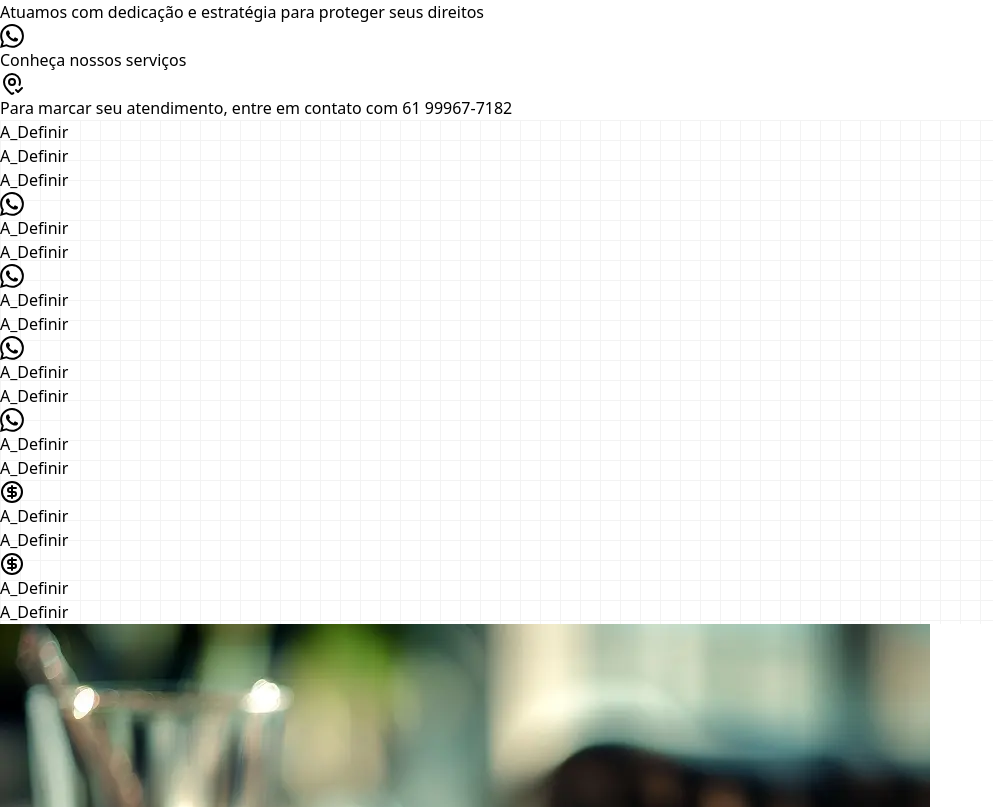
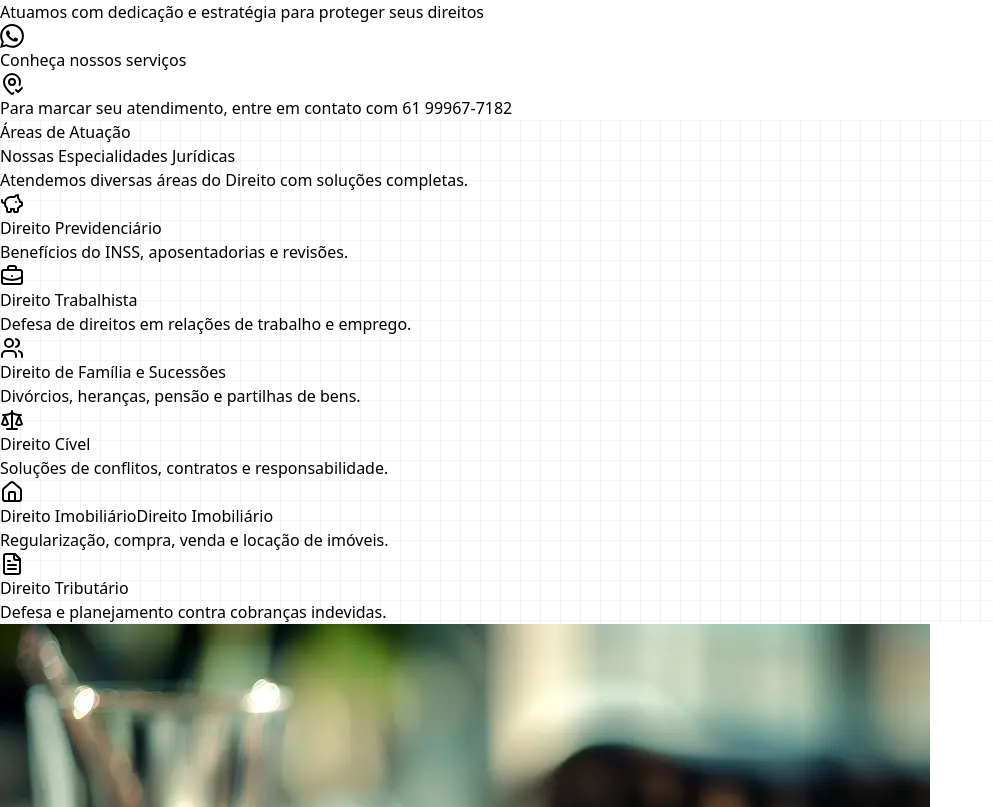
Before and after one commit to Paper-Street-Softwares/LP-Lemarias-Rocha, a React (Vite) app: page / in a window 1280 px wide. Shown: the part 503-1310 px from the top of the page, without its empty margins (0-993 px from the left). Built offline with nearby package versions, Linux system fonts and the light colour scheme; a web font is replaced by a local one.

Commit message:
fix: Features

```diff
--- a/src/content/content.jsx
+++ b/src/content/content.jsx
@@ -212,11 +212,17 @@ const content = {
             xmlns="http://www.w3.org/2000/svg"
             width="24"
             height="24"
-            fill="currentColor"
-            className="bi bi-whatsapp"
-            viewBox="0 0 16 16"
+            viewBox="0 0 24 24"
+            fill="none"
+            stroke="currentColor"
+            stroke-width="2"
+            stroke-linecap="round"
+            stroke-linejoin="round"
+            class="lucide lucide-piggy-bank-icon lucide-piggy-bank"
           >
-            <path d="M13.601 2.326A7.85 7.85 0 0 0 7.994 0C3.627 0 .068 3.558.064 7.926c0 1.399.366 2.76 1.057 3.965L0 16l4.204-1.102a7.9 7.9 0 0 0 3.79.965h.004c4.368 0 7.926-3.558 7.93-7.93A7.9 7.9 0 0 0 13.6 2.326zM7.994 14.521a6.6 6.6 0 0 1-3.356-.92l-.24-.144-2.494.654.666-2.433-.156-.251a6.56 6.56 0 0 1-1.007-3.505c0-3.626 2.957-6.584 6.591-6.584a6.56 6.56 0 0 1 4.66 1.931 6.56 6.56 0 0 1 1.928 4.66c-.004 3.639-2.961 6.592-6.592 6.592m3.615-4.934c-.197-.099-1.17-.578-1.353-.646-.182-.065-.315-.099-.445.099-.133.197-.513.646-.627.775-.114.133-.232.148-.43.05-.197-.1-.836-.308-1.592-.985-.59-.525-.985-1.175-1.103-1.372-.114-.198-.011-.304.088-.403.087-.088.197-.232.296-.346.1-.114.133-.198.198-.33.065-.134.034-.248-.015-.347-.05-.099-.445-1.076-.612-1.47-.16-.389-.323-.335-.445-.34-.114-.007-.247-.007-.38-.007a.73.73 0 0 0-.529.247c-.182.198-.691.677-.691 1.654s.71 1.916.81 2.049c.098.133 1.394 2.132 3.383 2.992.47.205.84.326 1.129.418.475.152.904.129 1.246.08.38-.058 1.171-.48 1.338-.943.164-.464.164-.86.114-.943-.049-.084-.182-.133-.38-.232" />
+            <path d="M11 17h3v2a1 1 0 0 0 1 1h2a1 1 0 0 0 1-1v-3a3.16 3.16 0 0 0 2-2h1a1 1 0 0 0 1-1v-2a1 1 0 0 0-1-1h-1a5 5 0 0 0-2-4V3a4 4 0 0 0-3.2 1.6l-.3.4H11a6 6 0 0 0-6 6v1a5 5 0 0 0 2 4v3a1 1 0 0 0 1 1h2a1 1 0 0 0 1-1z" />
+            <path d="M16 10h.01" />
+            <path d="M2 8v1a2 2 0 0 0 2 2h1" />
           </svg>
         ),
         buttonLabelModal: "Fale Conosco",
@@ -240,11 +246,18 @@ const content = {
             xmlns="http://www.w3.org/2000/svg"
             width="24"
             height="24"
-            fill="currentColor"
-            className="bi bi-whatsapp"
-            viewBox="0 0 16 16"
+            viewBox="0 0 24 24"
+            fill="none"
+            stroke="currentColor"
+            stroke-width="2"
+            stroke-linecap="round"
+            stroke-linejoin="round"
+            class="lucide lucide-briefcase-business-icon lucide-briefcase-business"
           >
-            <path d="M13.601 2.326A7.85 7.85 0 0 0 7.994 0C3.627 0 .068 3.558.064 7.926c0 1.399.366 2.76 1.057 3.965L0 16l4.204-1.102a7.9 7.9 0 0 0 3.79.965h.004c4.368 0 7.926-3.558 7.93-7.93A7.9 7.9 0 0 0 13.6 2.326zM7.994 14.521a6.6 6.6 0 0 1-3.356-.92l-.24-.144-2.494.654.666-2.433-.156-.251a6.56 6.56 0 0 1-1.007-3.505c0-3.626 2.957-6.584 6.591-6.584a6.56 6.56 0 0 1 4.66 1.931 6.56 6.56 0 0 1 1.928 4.66c-.004 3.639-2.961 6.592-6.592 6.592m3.615-4.934c-.197-.099-1.17-.578-1.353-.646-.182-.065-.315-.099-.445.099-.133.197-.513.646-.627.775-.114.133-.232.148-.43.05-.197-.1-.836-.308-1.592-.985-.59-.525-.985-1.175-1.103-1.372-.114-.198-.011-.304.088-.403.087-.088.197-.232.296-.346.1-.114.133-.198.198-.33.065-.134.034-.248-.015-.347-.05-.099-.445-1.076-.612-1.47-.16-.389-.323-.335-.445-.34-.114-.007-.247-.007-.38-.007a.73.73 0 0 0-.529.247c-.182.198-.691.677-.691 1.654s.71 1.916.81 2.049c.098.133 1.394 2.132 3.383 2.992.47.205.84.326 1.129.418.475.152.904.129 1.246.08.38-.058 1.171-.48 1.338-.943.164-.464.164-.86.114-.943-.049-.084-.182-.133-.38-.232" />
+            <path d="M12 12h.01" />
+            <path d="M16 6V4a2 2 0 0 0-2-2h-4a2 2 0 0 0-2 2v2" />
+            <path d="M22 13a18.15 18.15 0 0 1-20 0" />
+            <rect width="20" height="14" x="2" y="6" rx="2" />
           </svg>
         ),
         buttonLabelModal: "Fale Conosco",
@@ -267,11 +280,18 @@ const content = {
             xmlns="http://www.w3.org/2000/svg"
             width="24"
             height="24"
-            fill="currentColor"
-            className="bi bi-whatsapp"
-            viewBox="0 0 16 16"
+            viewBox="0 0 24 24"
+            fill="none"
+            stroke="currentColor"
+            stroke-width="2"
+            stroke-linecap="round"
+            stroke-linejoin="round"
+            class="lucide lucide-users-icon lucide-users"
           >
-            <path d="M13.601 2.326A7.85 7.85 0 0 0 7.994 0C3.627 0 .068 3.558.064 7.926c0 1.399.366 2.76 1.057 3.965L0 16l4.204-1.102a7.9 7.9 0 0 0 3.79.965h.004c4.368 0 7.926-3.558 7.93-7.93A7.9 7.9 0 0 0 13.6 2.326zM7.994 14.521a6.6 6.6 0 0 1-3.356-.92l-.24-.144-2.494.654.666-2.433-.156-.251a6.56 6.56 0 0 1-1.007-3.505c0-3.626 2.957-6.584 6.591-6.584a6.56 6.56 0 0 1 4.66 1.931 6.56 6.56 0 0 1 1.928 4.66c-.004 3.639-2.961 6.592-6.592 6.592m3.615-4.934c-.197-.099-1.17-.578-1.353-.646-.182-.065-.315-.099-.445.099-.133.197-.513.646-.627.775-.114.133-.232.148-.43.05-.197-.1-.836-.308-1.592-.985-.59-.525-.985-1.175-1.103-1.372-.114-.198-.011-.304.088-.403.087-.088.197-.232.296-.346.1-.114.133-.198.198-.33.065-.134.034-.248-.015-.347-.05-.099-.445-1.076-.612-1.47-.16-.389-.323-.335-.445-.34-.114-.007-.247-.007-.38-.007a.73.73 0 0 0-.529.247c-.182.198-.691.677-.691 1.654s.71 1.916.81 2.049c.098.133 1.394 2.132 3.383 2.992.47.205.84.326 1.129.418.475.152.904.129 1.246.08.38-.058 1.171-.48 1.338-.943.164-.464.164-.86.114-.943-.049-.084-.182-.133-.38-.232" />
+            <path d="M16 21v-2a4 4 0 0 0-4-4H6a4 4 0 0 0-4 4v2" />
+            <path d="M16 3.128a4 4 0 0 1 0 7.744" />
+            <path d="M22 21v-2a4 4 0 0 0-3-3.87" />
+            <circle cx="9" cy="7" r="4" />
           </svg>
         ),
         buttonLabelModal: "Fale Conosco",
@@ -295,11 +315,19 @@ const content = {
             xmlns="http://www.w3.org/2000/svg"
             width="24"
             height="24"
-            fill="currentColor"
-            className="bi bi-whatsapp"
-            viewBox="0 0 16 16"
+            viewBox="0 0 24 24"
+            fill="none"
+            stroke="currentColor"
+            stroke-width="2"
+            stroke-linecap="round"
+            stroke-linejoin="round"
+            class="lucide lucide-scale-icon lucide-scale"
           >
-            <path d="M13.601 2.326A7.85 7.85 0 0 0 7.994 0C3.627 0 .068 3.558.064 7.926c0 1.399.366 2.76 1.057 3.965L0 16l4.204-1.102a7.9 7.9 0 0 0 3.79.965h.004c4.368 0 7.926-3.558 7.93-7.93A7.9 7.9 0 0 0 13.6 2.326zM7.994 14.521a6.6 6.6 0 0 1-3.356-.92l-.24-.144-2.494.654.666-2.433-.156-.251a6.56 6.56 0 0 1-1.007-3.505c0-3.626 2.957-6.584 6.591-6.584a6.56 6.56 0 0 1 4.66 1.931 6.56 6.56 0 0 1 1.928 4.66c-.004 3.639-2.961 6.592-6.592 6.592m3.615-4.934c-.197-.099-1.17-.578-1.353-.646-.182-.065-.315-.099-.445.099-.133.197-.513.646-.627.775-.114.133-.232.148-.43.05-.197-.1-.836-.308-1.592-.985-.59-.525-.985-1.175-1.103-1.372-.114-.198-.011-.304.088-.403.087-.088.197-.232.296-.346.1-.114.133-.198.198-.33.065-.134.034-.248-.015-.347-.05-.099-.445-1.076-.612-1.47-.16-.389-.323-.335-.445-.34-.114-.007-.247-.007-.38-.007a.73.73 0 0 0-.529.247c-.182.198-.691.677-.691 1.654s.71 1.916.81 2.049c.098.133 1.394 2.132 3.383 2.992.47.205.84.326 1.129.418.475.152.904.129 1.246.08.38-.058 1.171-.48 1.338-.943.164-.464.164-.86.114-.943-.049-.084-.182-.133-.38-.232" />
+            <path d="m16 16 3-8 3 8c-.87.65-1.92 1-3 1s-2.13-.35-3-1Z" />
+            <path d="m2 16 3-8 3 8c-.87.65-1.92 1-3 1s-2.13-.35-3-1Z" />
+            <path d="M7 21h10" />
+            <path d="M12 3v18" />
+            <path d="M3 7h2c2 0 5-1 7-2 2 1 5 2 7 2h2" />
           </svg>
         ),
         buttonLabelModal: "Fale Conosco",
@@ -329,11 +357,10 @@ const content = {
             stroke-width="2"
             stroke-linecap="round"
             stroke-linejoin="round"
-            class="lucide lucide-circle-dollar-sign-icon lucide-circle-dollar-sign"
+            class="lucide lucide-house-icon lucide-house"
           >
-            <circle cx="12" cy="12" r="10" />
-            <path d="M16 8h-6a2 2 0 1 0 0 4h4a2 2 0 1 1 0 4H8" />
-            <path d="M12 18V6" />
+            <path d="M15 21v-8a1 1 0 0 0-1-1h-4a1 1 0 0 0-1 1v8" />
+            <path d="M3 10a2 2 0 0 1 .709-1.528l7-6a2 2 0 0 1 2.582 0l7 6A2 2 0 0 1 21 10v9a2 2 0 0 1-2 2H5a2 2 0 0 1-2-2z" />
           </svg>
         ),
         buttonLabelModal: "Fale Conosco",
@@ -363,11 +390,13 @@ const content = {
             stroke-width="2"
             stroke-linecap="round"
             stroke-linejoin="round"
-            class="lucide lucide-circle-dollar-sign-icon lucide-circle-dollar-sign"
+            class="lucide lucide-file-text-icon lucide-file-text"
           >
-            <circle cx="12" cy="12" r="10" />
-            <path d="M16 8h-6a2 2 0 1 0 0 4h4a2 2 0 1 1 0 4H8" />
-            <path d="M12 18V6" />
+            <path d="M15 2H6a2 2 0 0 0-2 2v16a2 2 0 0 0 2 2h12a2 2 0 0 0 2-2V7Z" />
+            <path d="M14 2v4a2 2 0 0 0 2 2h4" />
+            <path d="M10 9H8" />
+            <path d="M16 13H8" />
+            <path d="M16 17H8" />
           </svg>
         ),
         buttonLabelModal: "Fale Conosco",
--- a/src/locales/pt.json
+++ b/src/locales/pt.json
@@ -27,48 +27,48 @@
     }
   },
   "features": {
-    "miniTag": "A_Definir",
-    "title": "A_Definir",
-    "subtitle": "A_Definir",
+    "miniTag": "Áreas de Atuação",
+    "title": "Nossas Especialidades Jurídicas",
+    "subtitle": "Atendemos diversas áreas do Direito com soluções completas.",
     "card1": {
-      "title": "A_Definir",
-      "subtitle": "A_Definir",
+      "title": "Direito Previdenciário",
+      "subtitle": "Benefícios do INSS, aposentadorias e revisões.",
       "description": "A_Definir",
       "buttonLabelModal": "A_Definir",
       "buttonLabel": "A_Definir"
     },
     "card2": {
-      "title": "A_Definir",
-      "subtitle": "A_Definir",
+      "title": "Direito Trabalhista",
+      "subtitle": "Defesa de direitos em relações de trabalho e emprego.",
       "description": "A_Definir",
       "buttonLabelModal": "A_Definir",
       "buttonLabel": "A_Definir"
     },
     "card3": {
-      "title": "A_Definir",
-      "subtitle": "A_Definir",
+      "title": "Direito de Família e Sucessões",
+      "subtitle": "Divórcios, heranças, pensão e partilhas de bens.",
       "description": "A_Definir",
       "buttonLabelModal": "A_Definir",
       "buttonLabel": "A_Definir"
     },
     "card4": {
-      "title": "A_Definir",
-      "subtitle": "A_Definir",
+      "title": "Direito Cível",
+      "subtitle": "Soluções de conflitos, contratos e responsabilidade.",
       "description": "A_Definir",
       "buttonLabelModal": "A_Definir",
       "buttonLabel": "A_Definir",
       "servicesButton": "A_Definir"
     },
     "card5": {
-      "title": "A_Definir",
-      "subtitle": "A_Definir",
+      "title": "Direito ImobiliárioDireito Imobiliário",
+      "subtitle": "Regularização, compra, venda e locação de imóveis.",
       "description": "A_Definir",
       "buttonLabelModal": "A_Definir",
       "buttonLabel": "A_Definir"
     },
     "card6": {
-      "title": "A_Definir",
-      "subtitle": "A_Definir",
+      "title": "Direito Tributário",
+      "subtitle": "Defesa e planejamento contra cobranças indevidas.",
       "description": "A_Definir",
       "buttonLabelModal": "A_Definir",
       "buttonLabel": "A_Definir"
```
